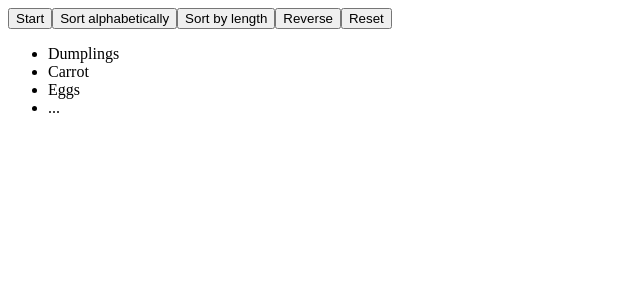
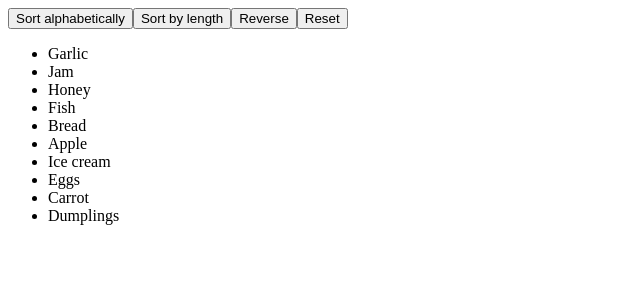
Before and after one commit to mate-academy/react_list-of-goods, a React (Create React App) app: page / in a window 1280 px wide. Both pictures are taken after a click on the button "Start". Shown: the top 300 px of the page, without its empty margins (0-640 px from the left). Built offline with nearby package versions, Linux system fonts and the light colour scheme.

Commit message:
first commit

```diff
--- a/src/App.tsx
+++ b/src/App.tsx
@@ -1,5 +1,5 @@
 /* eslint-disable @typescript-eslint/no-unused-vars */
-import React from 'react';
+import { Component } from 'react';
 import './App.css';
 
 const goodsFromServer = [
@@ -15,61 +15,104 @@ const goodsFromServer = [
   'Garlic',
 ];
 
-enum SortType {
-  NONE,
-  ALPABET,
-  LENGTH,
+type State = {
+  start: boolean;
+  sortBy: string;
+  reverse: boolean;
+};
+
+export class App extends Component<{}, State> {
+  state: Readonly<State> = {
+    start: true,
+    sortBy: '',
+    reverse: false,
+  };
+
+  render() {
+    const { start, sortBy, reverse } = this.state;
+    const visibleGoods = [...goodsFromServer].sort((a, b) => {
+      switch (sortBy) {
+        case 'alphabet':
+          if (reverse) {
+            return b.localeCompare(a);
           }
 
-// Use this function in the render method
-function getReorderedGoods(
-  goods: string[],
-  sortType: SortType,
-  isReversed: boolean,
-) {
-  // Not to mutate the original array
-  const visibleGoods = [...goods];
-
-  // Sort and reverse goods if needed
-  // ...
-
-  return visibleGoods;
+          return a.localeCompare(b);
+          break;
+        case 'length':
+          if (reverse) {
+            return b.length - a.length;
           }
 
-// DON'T save goods to the state
-type State = {
-  isStarted: boolean,
-  isReversed: boolean,
-  sortType: SortType,
-};
+          return a.length - b.length;
+          break;
+        default:
+          return 0;
+      }
+    });
 
-export const App = () => (
+    if (sortBy === '' && !reverse) {
+      visibleGoods.reverse();
+    }
+
+    return (
       <div className="App">
-    <button type="button">
+        { start
+          ? (
+            <button
+              type="button"
+              onClick={() => {
+                this.setState({ start: false });
+              }}
+            >
               Start
             </button>
-
-    <button type="button">
+          ) : (
+            <>
+              <button
+                type="button"
+                onClick={() => {
+                  this.setState({ sortBy: 'alphabet' });
+                }}
+              >
                 Sort alphabetically
               </button>
-
-    <button type="button">
+              <button
+                type="button"
+                onClick={() => {
+                  this.setState({ sortBy: 'length' });
+                }}
+              >
                 Sort by length
               </button>
-
-    <button type="button">
+              <button
+                type="button"
+                onClick={() => {
+                  this.setState({ reverse: !reverse });
+                }}
+              >
                 Reverse
               </button>
-
-    <button type="button">
+              <button
+                type="button"
+                onClick={() => {
+                  this.setState({ reverse: false, sortBy: '' });
+                }}
+              >
                 Reset
               </button>
-
               <ul className="Goods">
-      <li className="Goods__item">Dumplings</li>
-      <li className="Goods__item">Carrot</li>
-      <li className="Goods__item">Eggs</li>
-      <li className="Goods__item">...</li>
+                {
+                  visibleGoods.map(el => (
+                    <li className="Goods__item">
+                      {el}
+                    </li>
+                  ))
+                }
               </ul>
+            </>
+          )}
       </div>
     );
+  }
+}
```
Also changed, not shown: 1 other file (tests, documents, lock files or other folders). Lines whose indentation alone changed are shown as unchanged.
